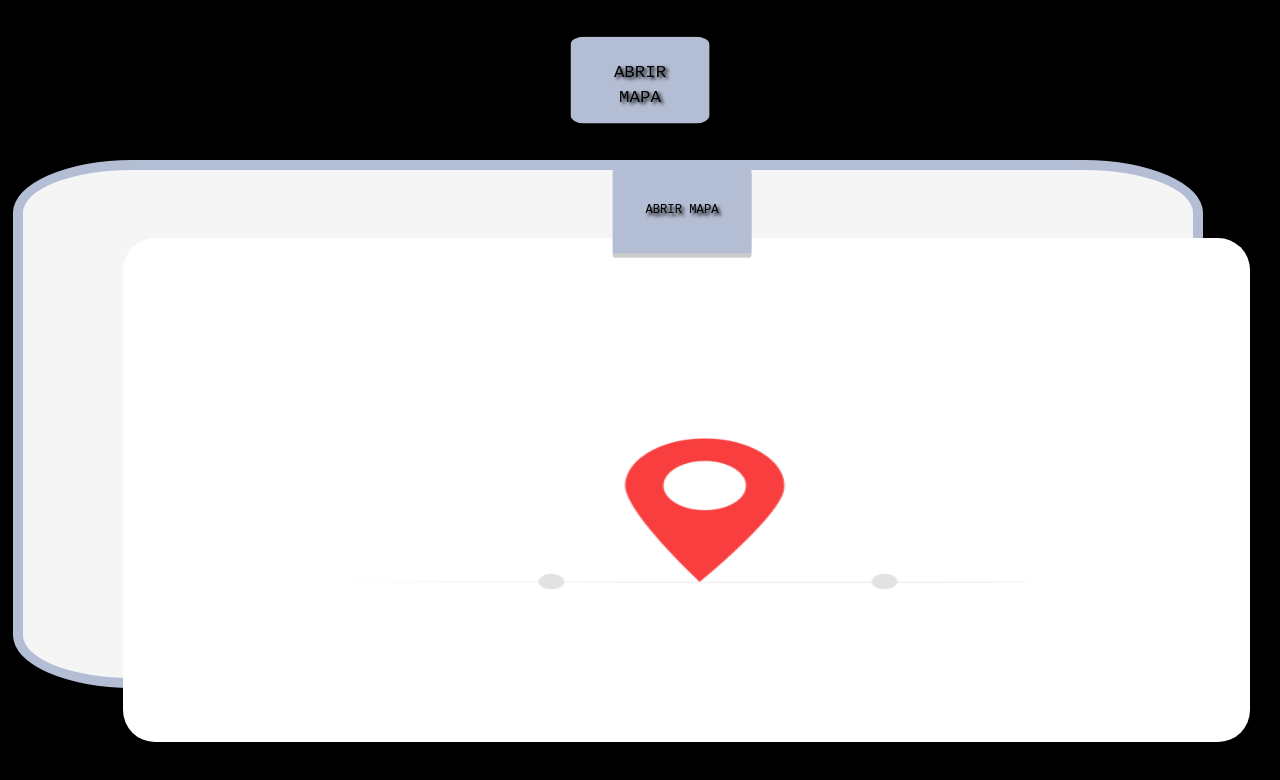
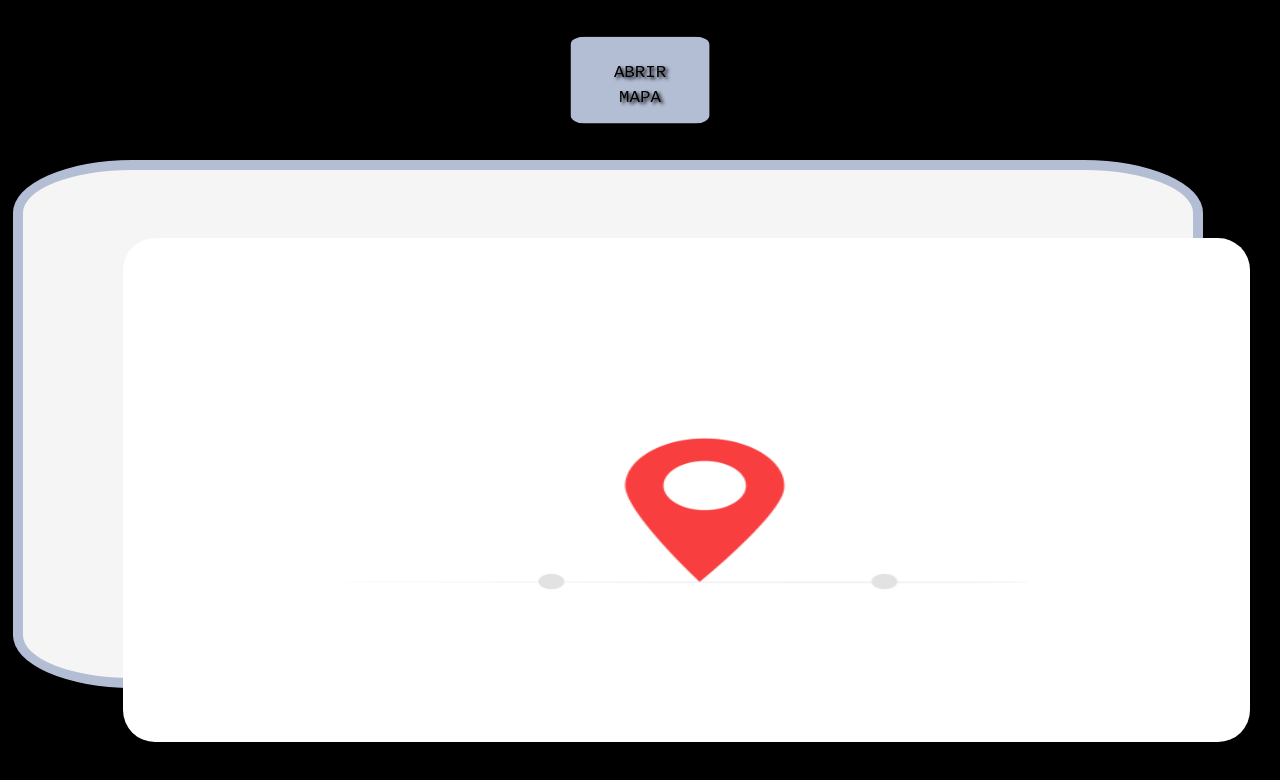
Before and after one commit to NicolasAlmeidaFranca/Aplicativo-de-Mapa, a website: page www/index.html in a window 1280 px wide. Drawn offline with Linux system fonts and the light colour scheme.

Commit message:
removi o botão imbecil

```diff
--- a/www/index.html
+++ b/www/index.html
@@ -28,9 +28,7 @@
    </div>
 
 
-        <a href="mapa.html" type="button" class="btn btn-outline-dark btn-sm">Abrir Mapa</a>
 
-        <button type="button" class="btn btn-dark" id="mapa">Abrir Mapa</button>
 
         </div>
       </div>
```
